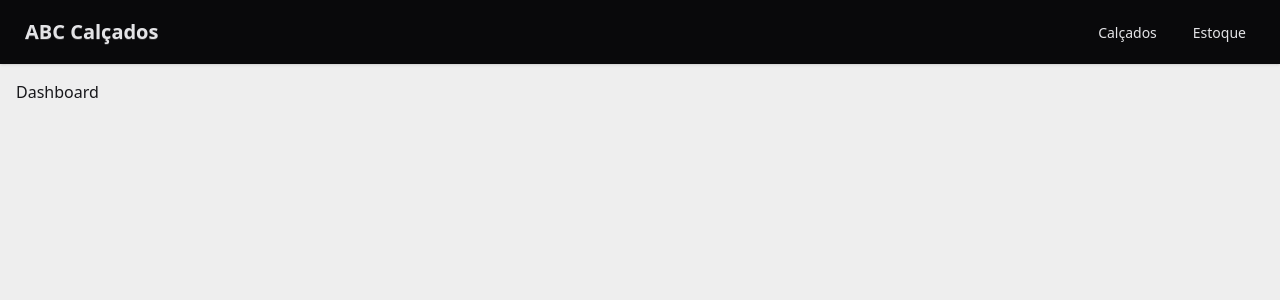
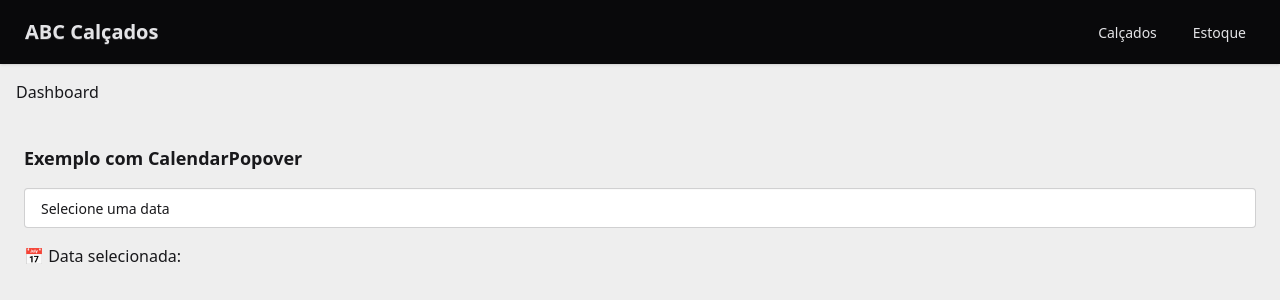
Before and after one commit to prof-renan-hub/ABC_calcados, a Vue app: page /dashboard in a window 1280 px wide. Shown: the top 300 px of the page. Built offline with nearby package versions, Linux system fonts and the light colour scheme.

Commit message:
Add exemplo de calendário

```diff
--- a/index.html
+++ b/index.html
@@ -8,5 +8,6 @@
   <body>
     <div id="app" class="bg-base-300 h-screen"></div>
     <script type="module" src="/src/main.js"></script>
+<script type="module" src="https://unpkg.com/cally"></script>
   </body>
 </html>
--- /dev/null
+++ b/src/components/CalendarPopover.vue
@@ -0,0 +1,97 @@
+<template>
+  <div>
+    <!-- Botão que abre o popover -->
+    <button
+      popovertarget="cally-popover1"
+      class="input input-border px-4 py-2 border rounded w-full text-left"
+      id="cally1"
+      style="anchor-name:--cally1"
+    >
+      {{ dataFormatada || 'Selecione uma data' }}
+    </button>
+
+    <!-- Popover -->
+    <div
+      popover
+      id="cally-popover1"
+      ref="popoverRef"
+      class="dropdown bg-base-100 rounded-box shadow-lg p-4"
+      style="position-anchor:--cally1"
+    >
+      <calendar-date class="cally" @change="atualizarData">
+        <!-- Botão anterior -->
+        <svg
+          aria-label="Previous"
+          class="fill-current size-4"
+          slot="previous"
+          xmlns="http://www.w3.org/2000/svg"
+          viewBox="0 0 24 24"
+        >
+          <path d="M15.75 19.5 8.25 12l7.5-7.5"></path>
+        </svg>
+
+        <!-- Botão próximo -->
+        <svg
+          aria-label="Next"
+          class="fill-current size-4"
+          slot="next"
+          xmlns="http://www.w3.org/2000/svg"
+          viewBox="0 0 24 24"
+        >
+          <path d="m8.25 4.5 7.5 7.5-7.5 7.5"></path>
+        </svg>
+
+        <!-- Mês -->
+        <calendar-month></calendar-month>
+      </calendar-date>
+
+      <!-- Botão fechar -->
+      <button
+        @click="fecharPopover"
+        class="mt-3 bg-red-500 text-white px-3 py-1 rounded w-full"
+      >
+        Fechar
+      </button>
+    </div>
+  </div>
+</template>
+
+
+
+
+
+
+
+<script setup>
+import { ref, computed } from "vue";
+
+// Configuração do v-model
+const props = defineProps({
+    modelValue: {
+        type: String,
+        default: "",
+    },
+});
+const emit = defineEmits(["update:modelValue"]);
+
+const popoverRef = ref(null);
+
+// Computed para exibir data no formato brasileiro
+const dataFormatada = computed(() => {
+    if (!props.modelValue) return "";
+    const data = new Date(props.modelValue);
+    return data.toLocaleDateString("pt-BR", { timeZone: "UTC" });
+});
+
+// Atualiza valor selecionado
+function atualizarData(event) {
+    const valor = event.target.value;
+    emit("update:modelValue", valor);
+    fecharPopover();
+}
+
+// Fecha manualmente
+function fecharPopover() {
+    popoverRef.value?.hidePopover?.();
+}
+</script>
--- a/src/views/DashboardView.vue
+++ b/src/views/DashboardView.vue
@@ -1,5 +1,9 @@
-<script setup lang="ts">
+<script setup>
+import CalendarPopover from "../components/CalendarPopover.vue";
 import Navbar from "../components/Navbar.vue";
+import { ref } from "vue";
+
+const data = ref('')
 </script>
 
 <template>
@@ -7,6 +11,13 @@ import Navbar from "../components/Navbar.vue";
     <div class="p-4">
         <h1>Dashboard</h1>
     </div>
+    <div class="p-6 space-y-4">
+    <h1 class="text-lg font-bold">Exemplo com CalendarPopover</h1>
+
+    <CalendarPopover v-model="data" />
+
+    <p class="mt-4">📅 Data selecionada: {{ data }}</p>
+  </div>
 </template>
 
 <!-- <script setup>
```
Also changed, not shown: src/components/ProductList.vue (+15 -12 lines).
